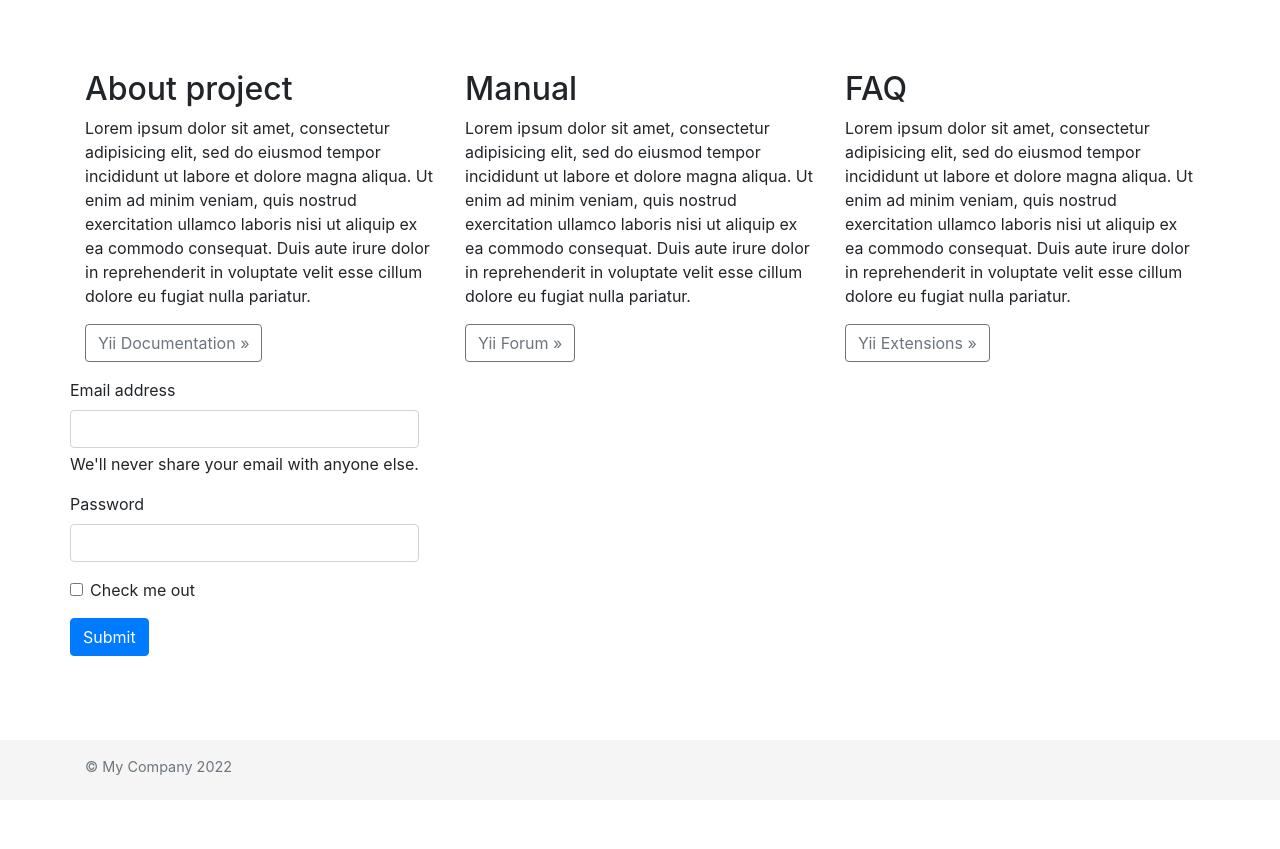
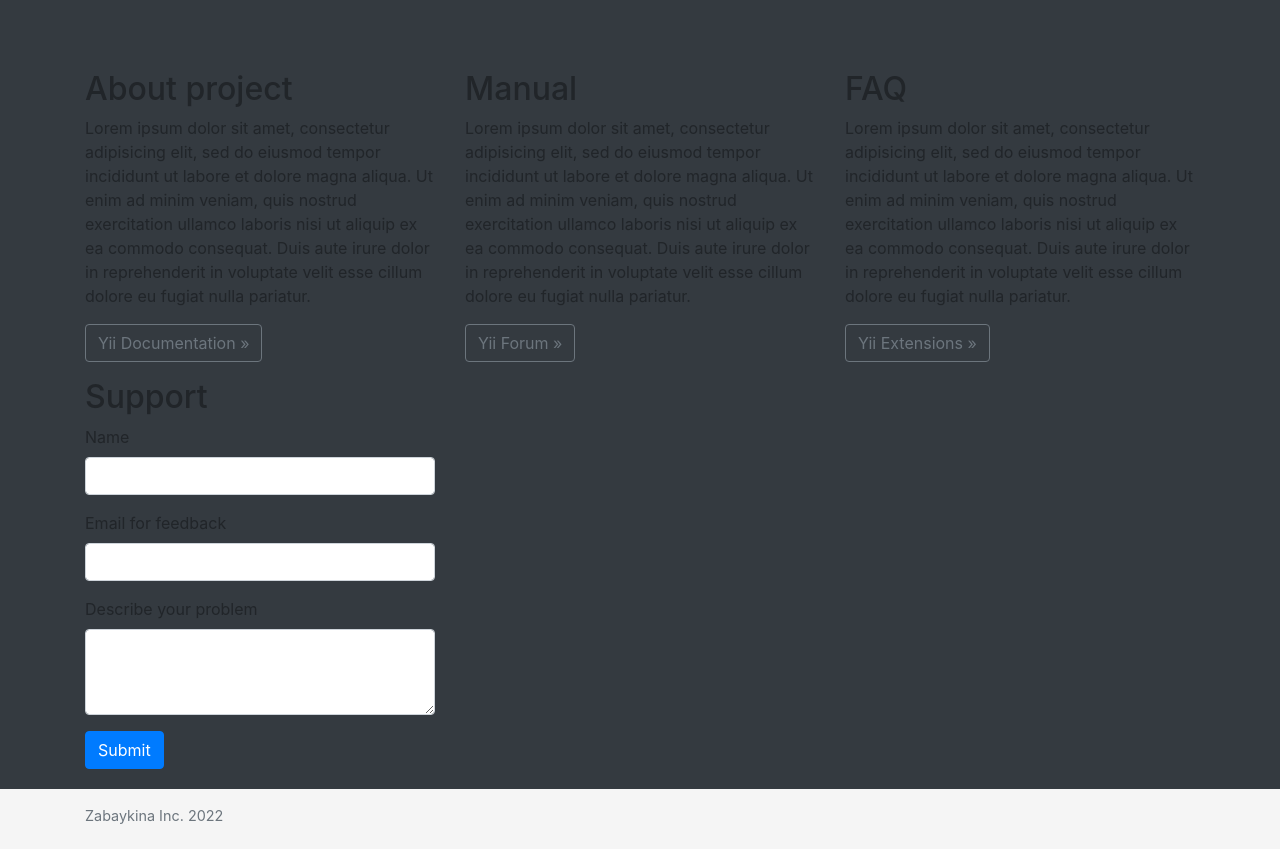
Before and after one commit to Ninel-Zabaykina/GTT, a Yii app: template views/site/help.php in a window 1280 px wide. Before the commit the page ends 775 px from the top, so only its background shows below. Run offline with PHP 8.4 and a stand-in for Yii, Linux system fonts and the light colour scheme; the template is opened without the code that fills it, so the values that code supplies are empty; some libraries are stand-ins or nearby versions.

Commit message:
correct some styles

```diff
--- a/config/web.php
+++ b/config/web.php
@@ -4,6 +4,7 @@
 $db = require __DIR__ . '/db.php';
 
 $config = [
+    'name' => 'GuitarToTab',
     'id' => 'basic',
     'basePath' => dirname(__DIR__),
     'bootstrap' => ['log'],
--- a/views/layouts/main.php
+++ b/views/layouts/main.php
@@ -44,7 +44,7 @@
             ['label' => 'Help', 'url' => ['/site/help']],
 
             Yii::$app->user->isGuest ? (
-                ['label' => 'Login', 'url' => ['/site/login']]
+                ['label' => 'Login', 'url' => ['/site/login'], 'options' => ['data-target'=>'#loginRight']]
             ) : (
                 '<li>'
                 . Html::beginForm(['/site/logout'], 'post', ['class' => 'form-inline'])
@@ -73,7 +73,7 @@
 
 <footer class="footer mt-auto py-3 text-muted">
     <div class="container">
-        <p class="float-left">&copy; My Company <?= date('Y') ?></p>
+        <p class="float-left">Zabaykina Inc. <?= date('Y') ?></p>
         <p class="float-right"><?= Yii::powered() ?></p>
     </div>
 </footer>
--- a/views/site/help.php
+++ b/views/site/help.php
@@ -39,19 +39,20 @@
 
                 <p><a class="btn btn-outline-secondary" href="http://www.yiiframework.com/extensions/">Yii Extensions &raquo;</a></p>
             </div>
+            <div class="col-lg-4">
+                <h2>Support</h2>
                 <form>
                     <div class="mb-3">
-                        <label for="exampleInputEmail1" class="form-label">Email address</label>
-                        <input type="email" class="form-control" id="exampleInputEmail1" aria-describedby="emailHelp">
-                        <div id="emailHelp" class="form-text">We'll never share your email with anyone else.</div>
+                        <label for="helpInputName" class="form-label">Name</label>
+                        <input type="text" class="form-control" id="helpInputName">
                     </div>
                     <div class="mb-3">
-                        <label for="exampleInputPassword1" class="form-label">Password</label>
-                        <input type="password" class="form-control" id="exampleInputPassword1">
+                        <label for="exampleInputEmail1" class="form-label">Email for feedback</label>
+                        <input type="email" class="form-control" id="exampleInputEmail1" aria-describedby="emailHelp">
                     </div>
-                    <div class="mb-3 form-check">
-                        <input type="checkbox" class="form-check-input" id="exampleCheck1">
-                        <label class="form-check-label" for="exampleCheck1">Check me out</label>
+                    <div class="mb-3">
+                        <label for="exampleFormControlTextarea1" class="form-label">Describe your problem</label>
+                        <textarea class="form-control" id="exampleFormControlTextarea1" rows="3"></textarea>
                     </div>
                     <button type="submit" class="btn btn-primary">Submit</button>
                 </form>
--- a/views/site/login.php
+++ b/views/site/login.php
@@ -4,13 +4,16 @@
 /** @var yii\bootstrap4\ActiveForm $form */
 /** @var app\models\LoginForm $model */
 
+use app\assets\AppAsset;
 use yii\bootstrap4\ActiveForm;
 use yii\bootstrap4\Html;
 
 $this->title = 'Login';
 $this->params['breadcrumbs'][] = $this->title;
+
+AppAsset::register($this);
 ?>
-<div class="site-login">
+<div class="site-login" id="loginRight">
     <h1><?= Html::encode($this->title) ?></h1>
 
     <p>Please fill out the following fields to login:</p>
--- a/web/css/site.css
+++ b/web/css/site.css
@@ -1,3 +1,11 @@
+body {
+    background-color:git #343a40;;
+}
+
+.d-flex {
+    background: #343a40;
+}
+
 main > .container {
     padding: 70px 15px 20px;
 }
@@ -64,6 +72,10 @@
     color: rgba(255, 255, 255, 0.5);
 }
 
+#loginRight {
+    float: right;
+}
+
 @media(max-width:767px) {
     .nav li > form > button.logout {
         display:block;
```
